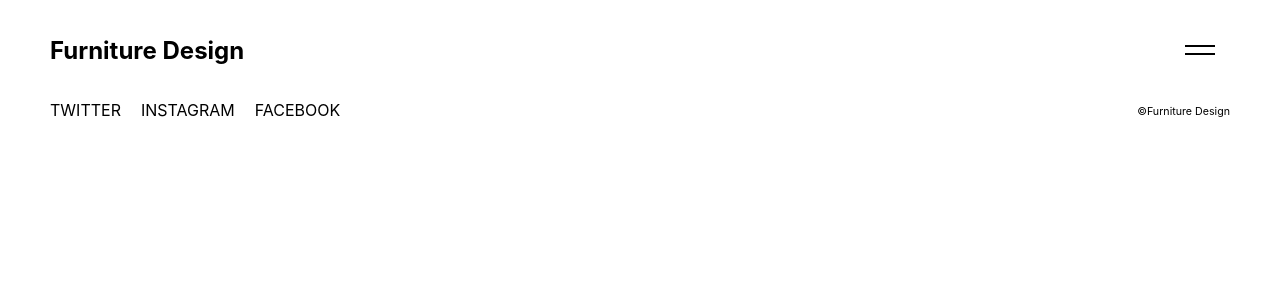
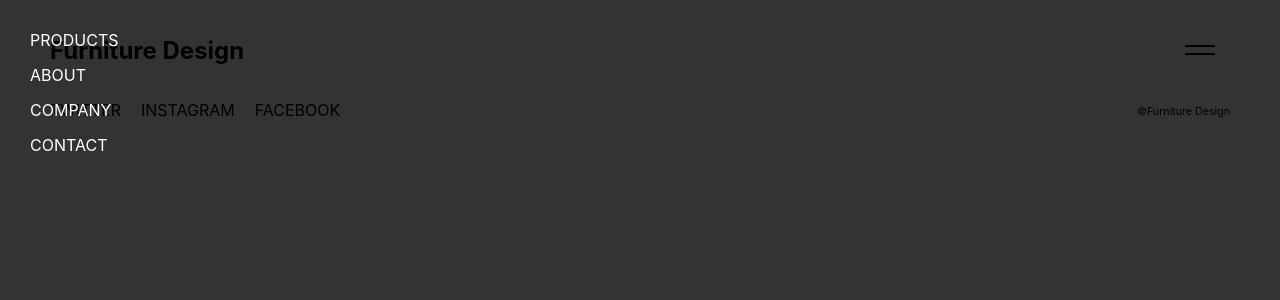
Before and after one commit to tora87/next-microcms-sample, a Next.js app: page / in a window 1280 px wide. Both pictures are taken after a click on the element 1200 px from the left and 50 px from the top of the page. Shown: the top 300 px of the page. Built offline with nearby package versions, Linux system fonts and the light colour scheme.

Commit message:
[add]ハンバーガーメニュー開閉処理

```diff
--- a/components/Header/Header.module.scss
+++ b/components/Header/Header.module.scss
@@ -60,10 +60,12 @@
   background: rgba(0,0,0,0.8);
   padding: 30px;
   transition: 0.4s;
-  display: none;
+  visibility: hidden;
+  opacity: 0;
 
   &.active {
-    display: block;
+    visibility: visible;
+    opacity: 1;
   }
 
   li {
--- a/components/Header/index.tsx
+++ b/components/Header/index.tsx
@@ -20,7 +20,7 @@ export const Header = () => {
           </div>
         </div>
       </div>
-      <ul className={`${styles.header_nav} ${isOpen ? 'active':''}`}>
+      <ul className={`${styles.header_nav} ${isOpen ? styles.active:''}`}>
         <li>
           <Link href='/products'>
             <a>products</a>
```
